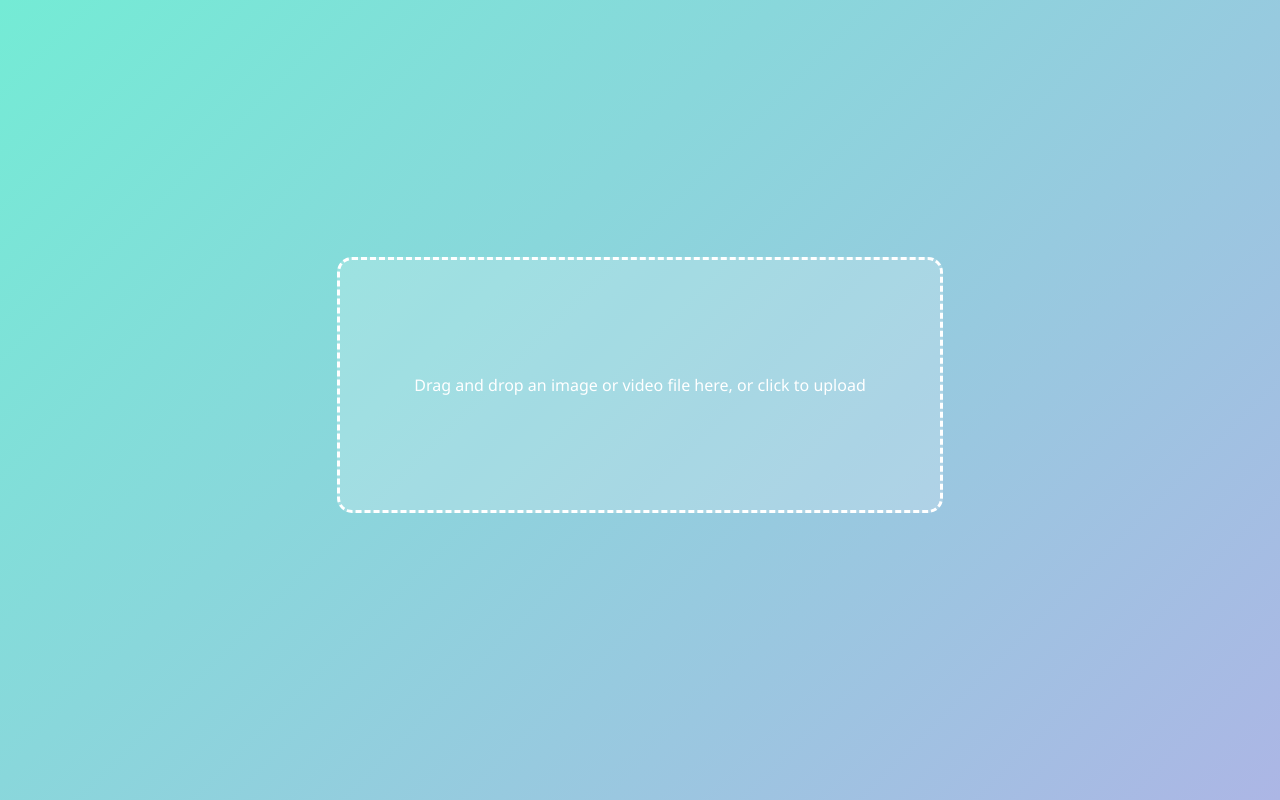
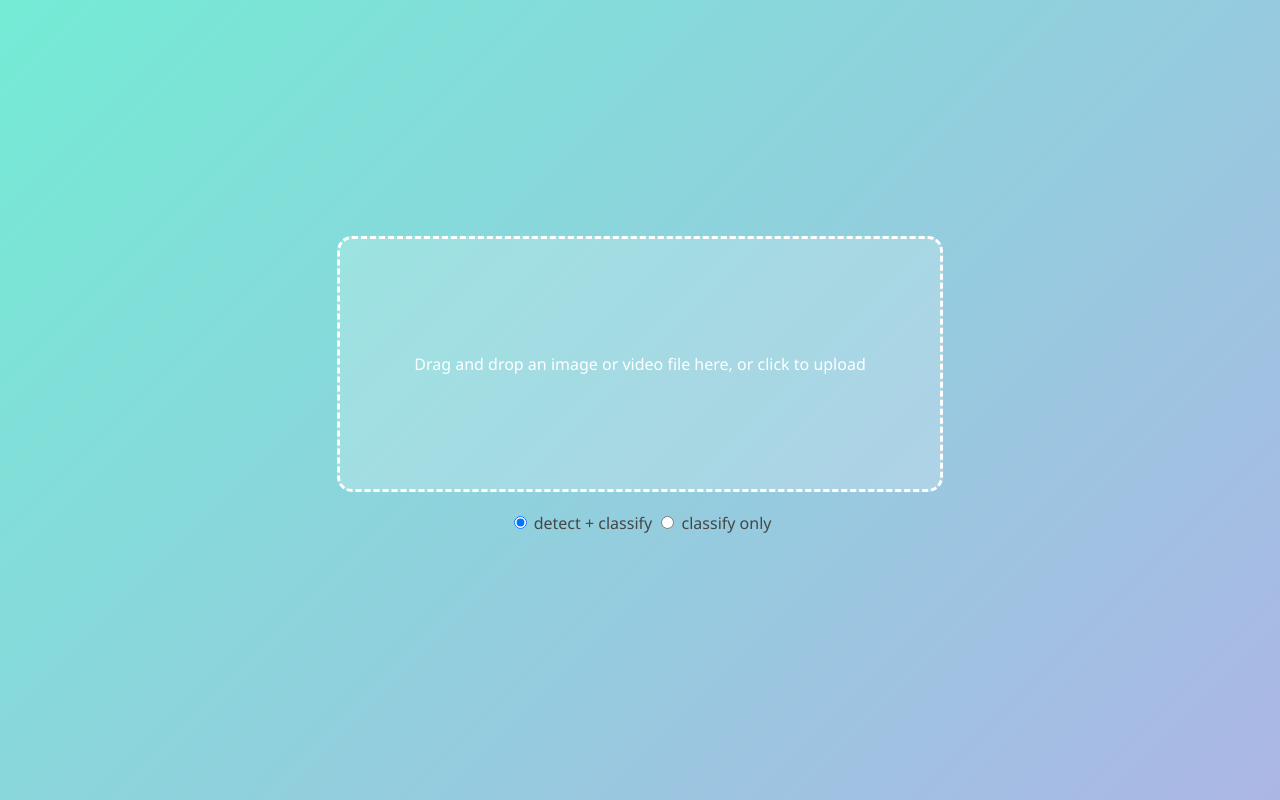
Before and after one commit to danielktaylor/YOLO-webviewer, a Flask app: page / in a window 1280 px wide. Run offline with Flask 3, Linux system fonts and the light colour scheme.

Commit message:
allow for classification only

```diff
--- a/app.py
+++ b/app.py
@@ -61,7 +61,7 @@ def run_models(image_sq, classify_only=False):
         classification = classify_model.predict(image_sq)
         label = str(classification[0].names[classification[0].probs.top1])
         confidence = float(classification[0].probs.top1conf)
-        return [(None, None, None, None, None, label, confidence)]
+        return [(None, None, None, None, None, None, label, confidence)]
 
     results = detect_model(image_sq)
 
@@ -91,20 +91,23 @@ def process_frame(image, objects):
 
     for object in objects:
         detection_label, detection_confidence, x1, y1, x2, y2, cls_label, cls_confidence = object
-        color = GREEN if cls_label == 'no_prey' else RED if cls_label == 'prey' else WHITE
-        image = draw_box(image, detection_label, detection_confidence, color, x1, y1, x2, y2)
+        if detection_label:
+            color = GREEN if cls_label == 'no_prey' else RED if cls_label == 'prey' else WHITE
+            image = draw_box(image, detection_label, detection_confidence, color, x1, y1, x2, y2)
 
-        if detection_confidence > best_confidence:
+            if detection_confidence > best_confidence:
+                best_classification = cls_label
+                best_confidence = cls_confidence
+        else: # Didn't do object detection, only classification
             best_classification = cls_label
             best_confidence = cls_confidence
 
     return image, best_classification, best_confidence
 
-def process_image_file(full_image_path):
+def process_image_file(full_image_path, classify_only):
     image = cv2.imread(full_image_path)
     image = pad_image_to_square(image) # Does make a difference!
-    objects = run_models(image)
-
+    objects = run_models(image, classify_only)
     image, classification, confidence = process_frame(image, objects)
 
     new_filename = generate_random_str() + os.path.splitext(full_image_path)[1]
@@ -112,7 +115,7 @@ def process_image_file(full_image_path):
     cv2.imwrite(output_path, image)
     return jsonify({'output': [{'file': new_filename, 'label': classification, 'confidence': confidence}]})
 
-def process_video_file(video_path):
+def process_video_file(video_path, classify_only):
     cap = cv2.VideoCapture(video_path)
     frame_rate = 0.5  # Process every 0.5 seconds
     output_frames = []
@@ -127,7 +130,7 @@ def process_video_file(video_path):
 
         if frame_count % frame_interval == 0:
             frame = pad_image_to_square(frame) # Does make a difference!
-            objects = run_models(frame)
+            objects = run_models(frame, classify_only)
             image, classification, confidence = process_frame(frame, objects)
             filename = f'frame_{frame_count}.jpg'
             output_filename = os.path.join(app.config['OUTPUT_FOLDER'], filename)
@@ -145,6 +148,7 @@ def upload_file():
         return jsonify({'error': 'No file part'}), 400
 
     file = request.files['file']
+    classify_only = request.form.get('classify_only') == 'true'
 
     if file.filename == '':
         return jsonify({'error': 'No selected file'}), 400
@@ -155,9 +159,9 @@ def upload_file():
         file.save(file_path)
 
         if filename.rsplit('.', 1)[1].lower() in {'jpg', 'jpeg', 'png'}:
-            return process_image_file(file_path), 200
+            return process_image_file(file_path, classify_only), 200
         elif filename.rsplit('.', 1)[1].lower() == 'mp4':
-            return process_video_file(file_path), 200
+            return process_video_file(file_path, classify_only), 200
 
     return jsonify({'error': 'Invalid file type'}), 400
 
--- a/templates/index.html
+++ b/templates/index.html
@@ -32,6 +32,7 @@
         background-color: rgba(255, 255, 255, 0.2);
         cursor: pointer;
         transition: background-color 0.3s, color 0.3s;
+        margin-top: 20px;
     }
     #drop-zone.dragover {
         background-color: rgba(255, 255, 255, 0.4);
@@ -44,6 +45,7 @@
     }
     #output {
         margin-top: 30px;
+        margin-bottom: 20px;
         display: grid;
         grid-template-columns: repeat(auto-fit, minmax(250px, 1fr));
         gap: 15px;
@@ -67,11 +69,21 @@
         font-weight: bold;
         color: #333;
     }
+    .model-selection {
+        margin-top: 20px;
+        color: rgb(70, 70, 70);
+    }
     </style>
 </head>
 <body>
     <div id="drop-zone">Drag and drop an image or video file here, or click to upload</div>
     <input type="file" id="file-input" style="display: none;" />
+    <div class="model-selection">
+        <input type="radio" id="detect_classify" name="mode" value="detect_classify" checked>
+        <label for="detect_classify">detect + classify</label>
+        <input type="radio" id="classify_only" name="mode" value="classify_only">
+        <label for="classify_only">classify only</label>
+    </div>
     <div id="output"></div>
 
     <script>
@@ -109,6 +121,9 @@
             const file = files[0];
             const formData = new FormData();
             formData.append('file', file);
+
+            const classifyOnly = document.getElementById('classify_only').checked;
+            formData.append('classify_only', classifyOnly);
 
             fetch('/upload', {
                 method: 'POST',
```
